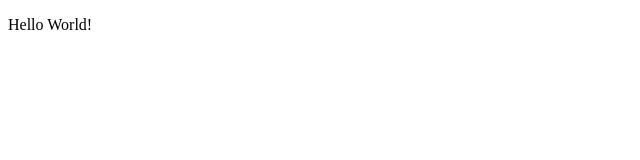
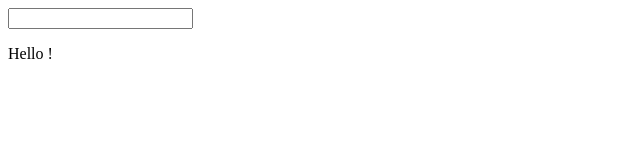
Before and after one commit to rkuo/angular-guide, a plain HTML site: page index.html in a window 1280 px wide. Shown: the whole page, without its empty margins (0-640 px from the left). Drawn offline with nearby package versions, Linux system fonts and the light colour scheme.

Commit message:
step-2-runtime: created a input box as model, view is linked

```diff
--- a/index.html
+++ b/index.html
@@ -6,15 +6,18 @@ step-1-startup
 	- add ng-app to html tag to set boundary of angularjs
 	- add reference to angularjs script library in head tag
 	- add ng-init in paragraph to initialize some expressions, in here, we set name variable with value 'World'
+step-2-runtime
+	- use the value from input tag as ng-model, the value is called "name"
+	- part of the p-tag value "name" is linked to the ng-model. It observes/syncs the model.
 -->
 
 <!doctype html>
 <html ng-app>
 	<head>
-		<title>The basic HTML starting point</title>
 		<script src="http://code.angularjs.org/1.2.0rc1/angular.min.js"></script>
 	</head>
 <body>
-	<p ng-init = " name='World' ">Hello {{name}}!</p>
+	<input ng-model="name">
+	<p> Hello {{name}}!</p>
 </body>
 </html>
```
Also changed, not shown: 1 other file.
